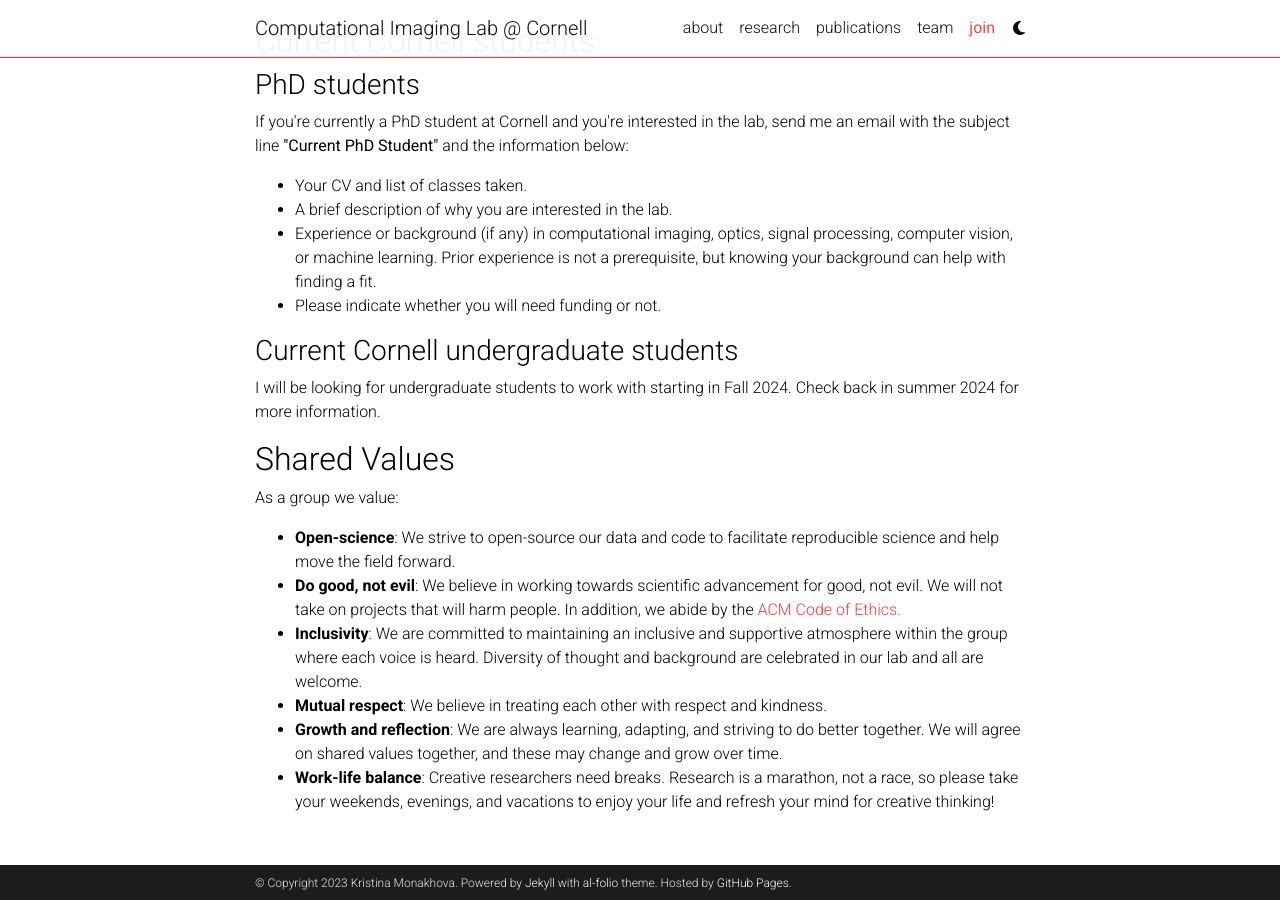
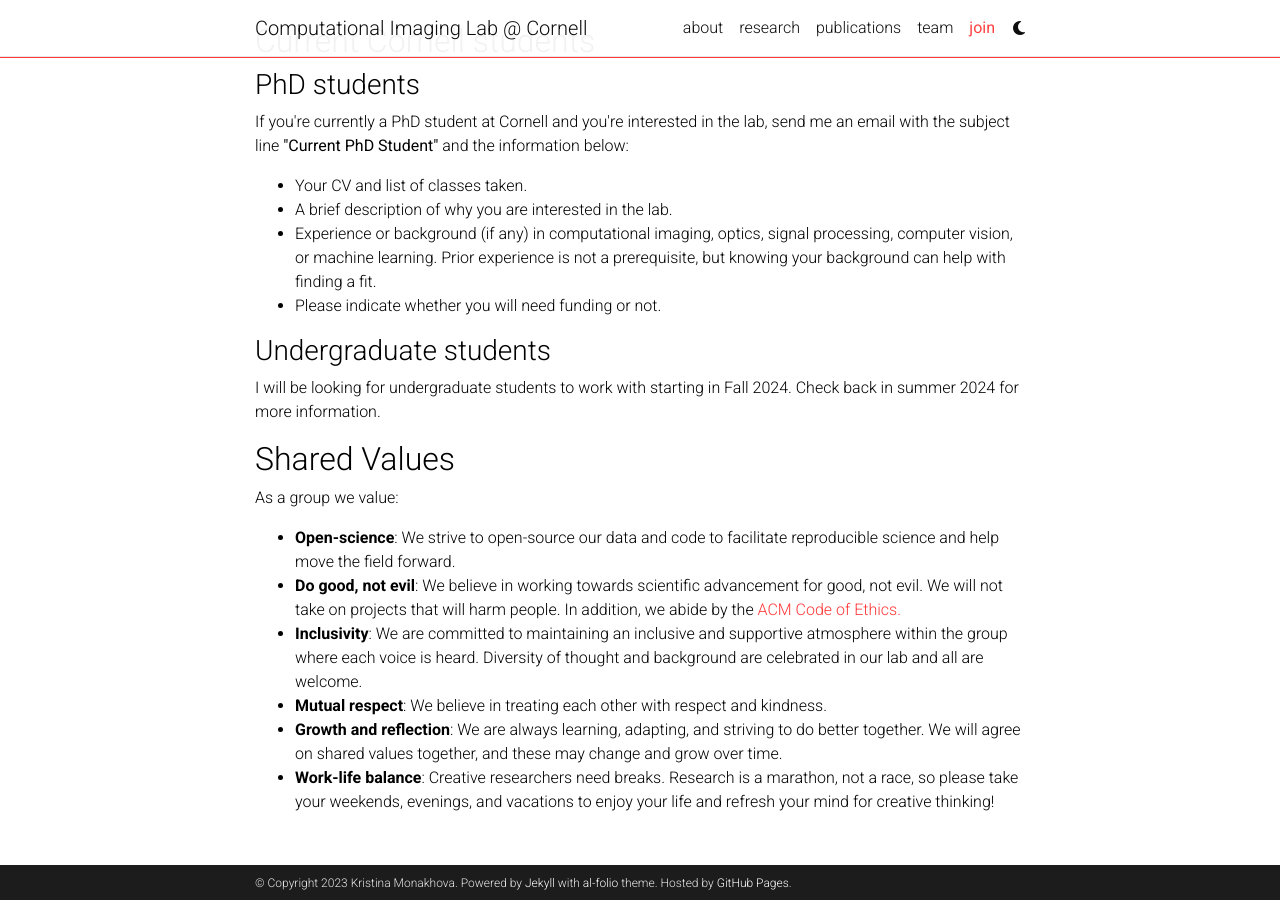
Before and after one commit to monakhova/monakhova.github.io, a Jekyll site: the page built from _pages/join.md, in a window 1280 px wide and 900 px high, scrolled down 1055 px. Built offline with Jekyll 4.4.1, drawn with Linux system fonts in a browser that asks for light colours; full-size pictures stand in for the smaller copies a plugin makes; comment, search, counter and statistics services are not loaded; a style sheet for code colours, icons or effects is not loaded.

Commit message:
updated join

```diff
--- a/_pages/join.md
+++ b/_pages/join.md
@@ -47,7 +47,7 @@ If you're currently a PhD student at Cornell and you're interested in the lab, s
 	  <li>Please indicate whether you will need funding or not. </li>
 	</ul>
 </p>
-<h3 class="category">Current Cornell undergraduate students</h3>
+<h3 class="category">Undergraduate students</h3>
 <p>
 I will be looking for undergraduate students to work with starting in Fall 2024. Check back in summer 2024 for more information. </p>
 
```
